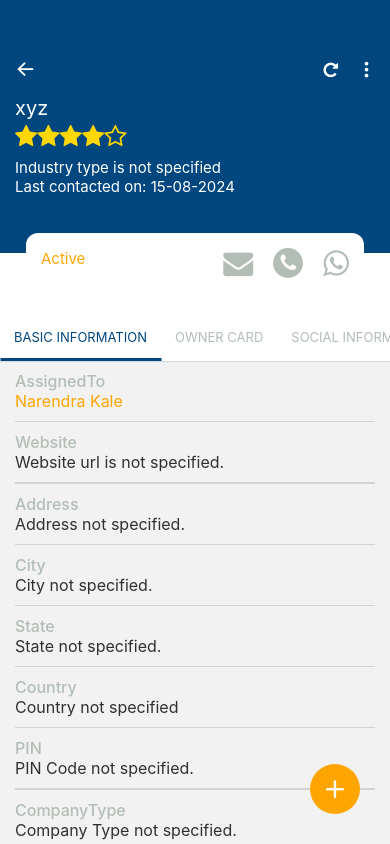
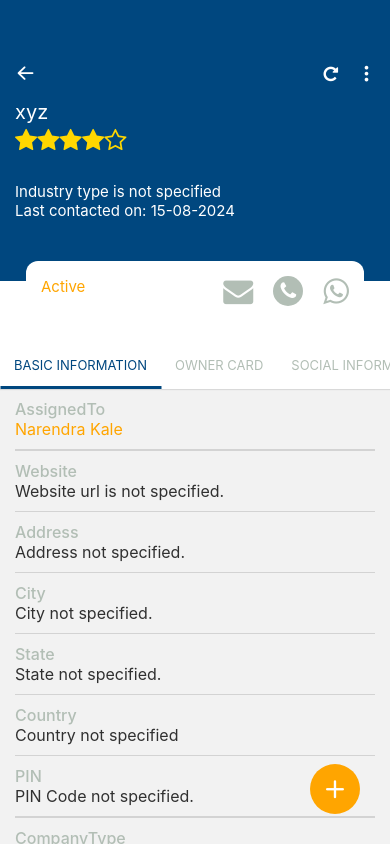
Before and after one commit to pooja11021999/screen1, a React Native app: screen / in a window 390 px wide. Built offline with nearby package versions, Linux system fonts and the light colour scheme.

Commit message:
changes in header

```diff
--- a/App.js
+++ b/App.js
@@ -36,8 +36,8 @@ const styles = StyleSheet.create({
     flex: 1,
   },
   firstBoxStyle: {
-    flex: 0.9,
+    flex: 1,
     backgroundColor: "#00477f",
   },
-  secondBoxStyle: { flex: 2.1 },
+  secondBoxStyle: { flex: 2 },
 });
--- a/app/src/modules/headerComponent/index.js
+++ b/app/src/modules/headerComponent/index.js
@@ -35,10 +35,11 @@ export const styles = StyleSheet.create({
     flex: 1,
     justifyContent: "center",
     paddingHorizontal: 15,
-    paddingVertical: 4,
+    paddingVertical: 6,
   },
   detailsStyle: {
     paddingTop: 10,
+    marginTop:20
   },
   contentContainer: {
     paddingTop: 15,
```
